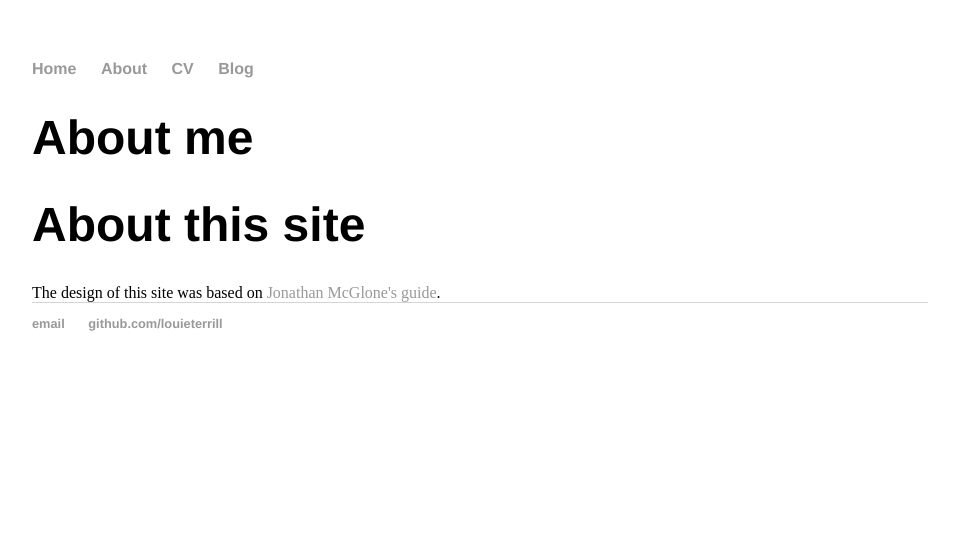
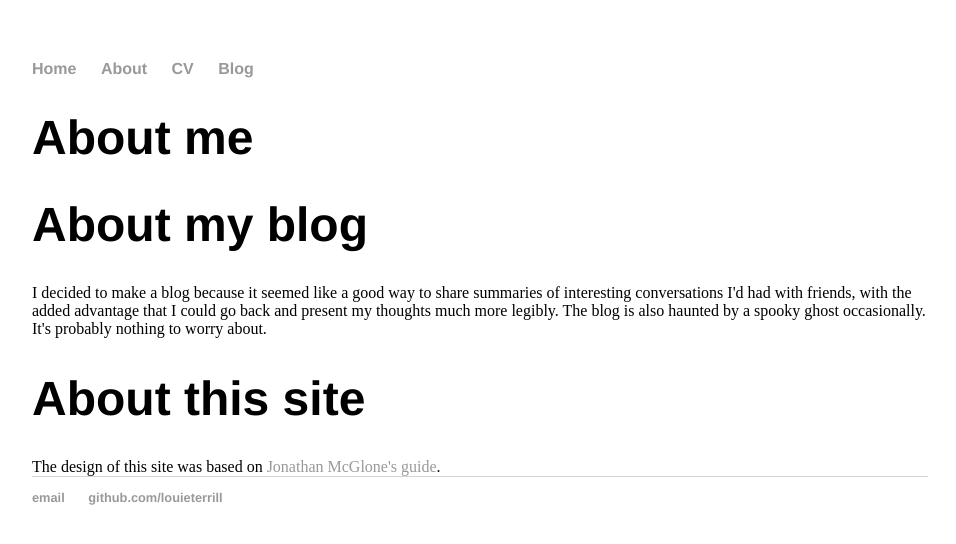
Before and after one commit to LouieTerrill/LouieTerrill.github.io, a Jekyll site: the page built from about/index.html, in a window 1280 px wide. Shown: the top 544 px of the page, without its empty margins (160-1116 px from the left). Built offline with Jekyll 4.4.1, drawn with Linux system fonts in a browser that asks for light colours.

Commit message:
Update index.html

```diff
--- a/about/index.html
+++ b/about/index.html
@@ -5,5 +5,9 @@ title: About
 
 <h1>About me</h1>
 
+<h1>About my blog</h1>
+I decided to make a blog because it seemed like a good way to share summaries of interesting conversations I'd had with friends, with the added advantage that I could go back and present my thoughts much more legibly.
+
+The blog is also haunted by a spooky ghost occasionally. It's probably nothing to worry about.
 <h1>About this site</h1>
 The design of this site was based on <a href="http://jmcglone.com/guides/github-pages/">Jonathan McGlone's guide</a>.
```
